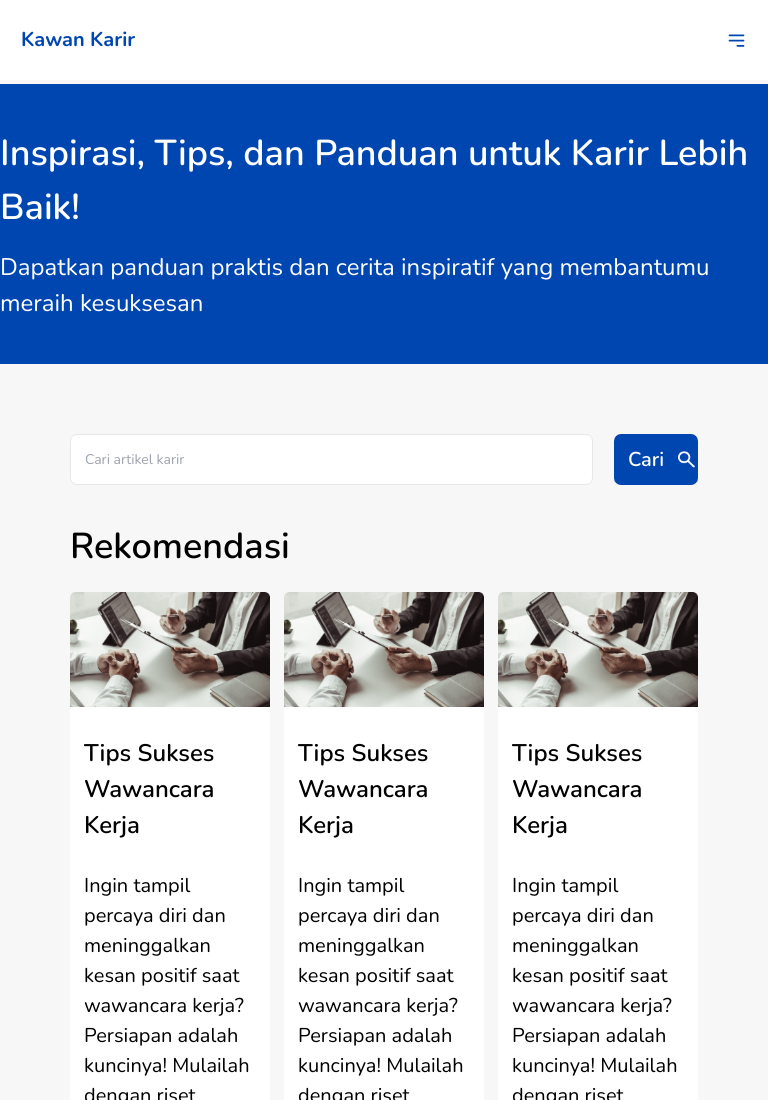
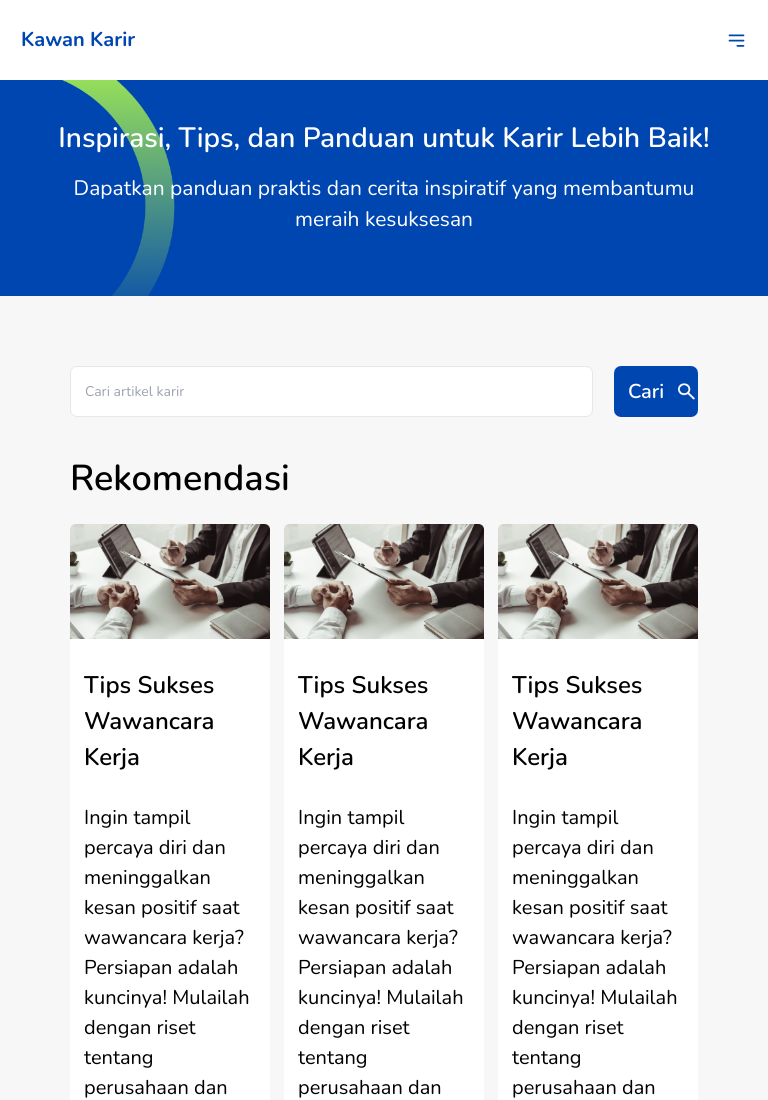
Before and after one commit to Anamm15/karir-cemerlang, a website: page artikel-karir.html in a window 768 px wide. Shown: the top 1100 px of the page. Drawn offline with nearby package versions, Linux system fonts and the light colour scheme.

Commit message:
Responsive perusahaan, lowongan, profile, artikel versi mobile dan tablet

```diff
--- a/artikel-karir.html
+++ b/artikel-karir.html
@@ -71,8 +71,8 @@
 
     <main>
         <div class="main__container mt-24 flex justify-center items-center text-white flex-col">
-            <h3 class="text-h4 font-semibold">Inspirasi, Tips, dan Panduan untuk Karir Lebih Baik!</h3>
-            <p class="mt-4 text-b1">Dapatkan panduan praktis dan cerita inspiratif yang membantumu meraih kesuksesan</p>
+            <h3 class="text-h4 font-semibold text-center">Inspirasi, Tips, dan Panduan untuk Karir Lebih Baik!</h3>
+            <p class="mt-4 text-b1 text-center">Dapatkan panduan praktis dan cerita inspiratif yang membantumu meraih kesuksesan</p>
         </div>
     </main>
 
--- a/assets/css/artikel.css
+++ b/assets/css/artikel.css
@@ -49,6 +49,24 @@ button:hover .arrow__icon path {
     font-size: 14px;
 }
 
+@media (max-width: 576px) {
+    body {
+        font-size: 11px;
+        width: 100vw;
+    }
+    .main__container {
+        background-position: left;
+        min-height: 25vh;
+        margin-top: 4rem;
+    }
+    .main__container .text-h4 {
+        font-size: 1.5rem;
+    }
+    .main__container .text-b1 {
+        font-size: 1.15rem;
+    }
+}
+
 @media (min-width: 576px) and (max-width: 768px)  {
     body {
       font-size: 14px;
@@ -76,6 +94,19 @@ button:hover .arrow__icon path {
     html {
         font-size: 14px;
         width: 100vw;
+    }
+    .main__container {
+        background-position: left;
+        height: 30vh;
+        margin-top: 4rem;
+    }
+    .main__container .text-h4 {
+        font-size: 2rem;
+        padding: 0 3rem;
+    }
+    .main__container .text-b1 {
+        font-size: 1.5rem;
+        padding: 0 3rem;
     }
     .footer {
         height: max-content;
--- a/assets/css/lowongan.css
+++ b/assets/css/lowongan.css
@@ -55,6 +55,17 @@ nav div {
     body {
       font-size: 14px;
       width: 100vw;
+    }
+    .main__container {
+        background-position: left;
+        min-height: 25vh;
+        margin-top: 4rem;
+    }
+    .main__container .text-h4 {
+        font-size: 1.5rem;
+    }
+    .main__container .text-b1 {
+        font-size: 1.15rem;
     }
     .search__container {
         gap: .5rem;
@@ -134,6 +145,19 @@ nav div {
     html {
         font-size: 14px;
         width: 100vw;
+    }
+    .main__container {
+        background-position: left;
+        height: 30vh;
+        margin-top: 4rem;
+    }
+    .main__container .text-h4 {
+        font-size: 2rem;
+        padding: 0 3rem;
+    }
+    .main__container .text-b1 {
+        font-size: 1.5rem;
+        padding: 0 3rem;
     }
     .perusahaan__info {
         top: 85%;
--- a/assets/css/perusahaan.css
+++ b/assets/css/perusahaan.css
@@ -68,6 +68,17 @@ nav div {
     body {
       font-size: 11px;
       width: 100vw;
+    }
+    .main__container {
+        background-position: left;
+        min-height: 25vh;
+        margin-top: 4rem;
+    }
+    .main__container .text-h4 {
+        font-size: 1.5rem;
+    }
+    .main__container .text-b1 {
+        font-size: 1.15rem;
     }
     .content, .pekerjaan, .search, .perusahaan {
         padding: 0 1.5rem;
@@ -180,10 +191,19 @@ nav div {
         font-size: 14px;
         width: 100vw;
     }
-    /* .main__container {
-        background-size: contain;
-        height: 50vh;
-    } */
+    .main__container {
+        background-position: left;
+        height: 30vh;
+        margin-top: 4rem;
+    }
+    .main__container .text-h4 {
+        font-size: 2rem;
+        padding: 0 3rem;
+    }
+    .main__container .text-b1 {
+        font-size: 1.5rem;
+        padding: 0 3rem;
+    }
     .perusahaan__card {
         width: 48%;
     }
--- a/assets/css/profile.css
+++ b/assets/css/profile.css
@@ -37,6 +37,17 @@ nav div {
     body {
         font-size: 14px;
         width: 100vw;
+    }
+    .main__container {
+        background-position: left;
+        min-height: 25vh;
+        margin-top: 4rem;
+    }
+    .main__container .text-h4 {
+        font-size: 1.5rem;
+    }
+    .main__container .text-b1 {
+        font-size: 1.15rem;
     }
     .text-h5 {
         font-size: 1.25rem;
@@ -127,6 +138,19 @@ nav div {
         font-size: 14px;
         width: 100vw;
     }
+    .main__container {
+        background-position: left;
+        height: 30vh;
+        margin-top: 4rem;
+    }
+    .main__container .text-h4 {
+        font-size: 2rem;
+        padding: 0 3rem;
+    }
+    .main__container .text-b1 {
+        font-size: 1.5rem;
+        padding: 0 3rem;
+    }
     .informasi__container, .pengalaman__container, .keahlian__container, .portofolio__container {
         width: 100%;
         padding: 3rem;
```
Also changed, not shown: lowongan.html (+2 -2 lines), perusahaan.html (+2 -2 lines).
